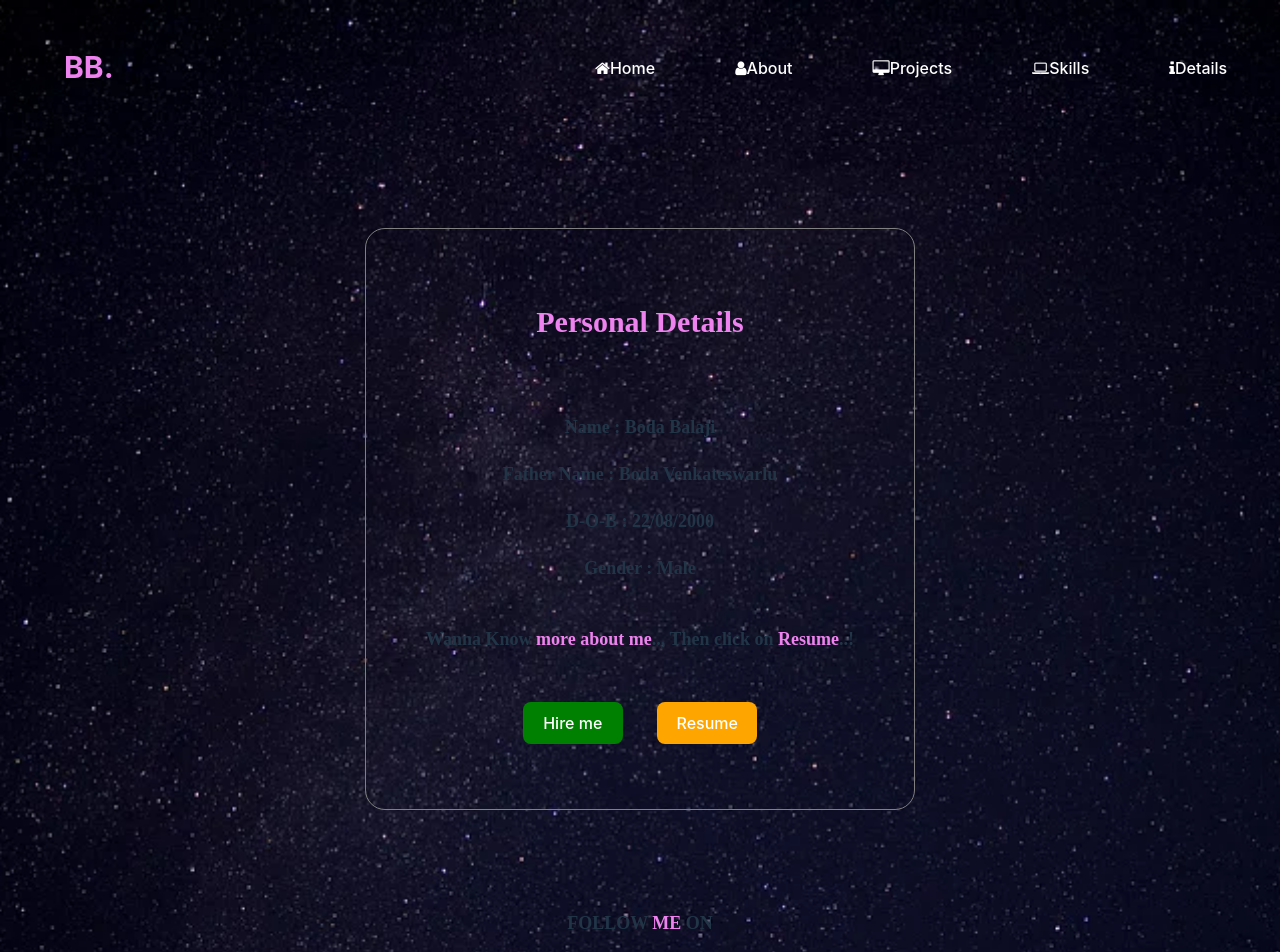
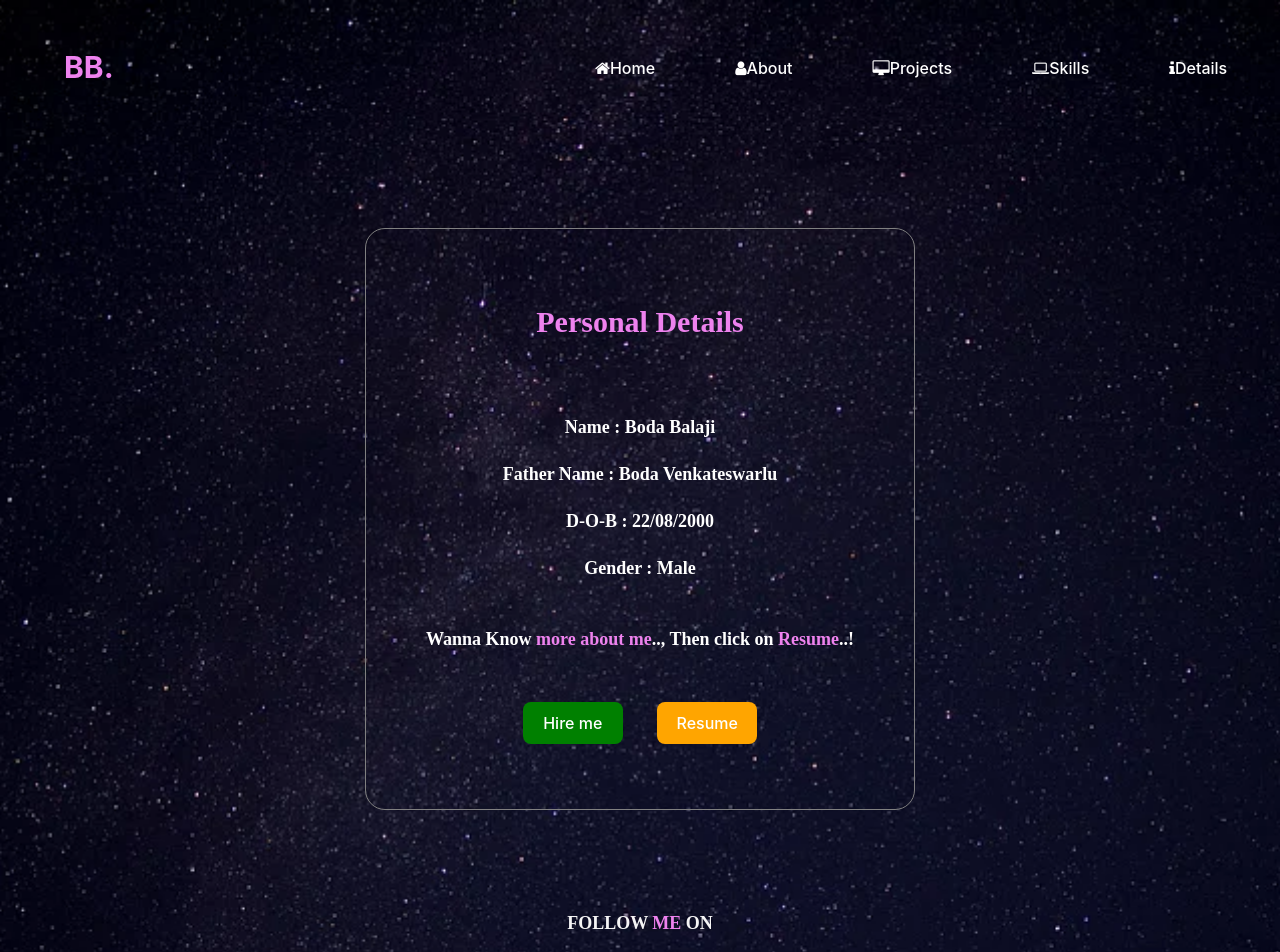
Before and after one commit to BodaBalaji/MyPortfolio, a React (Vite) app: page /Dashboard/Information in a window 1280 px wide. Shown: the top 952 px of the page. Built offline with nearby package versions, Linux system fonts and the light colour scheme.

Commit message:
required changes

```diff
--- a/src/components/Home.jsx
+++ b/src/components/Home.jsx
@@ -16,7 +16,7 @@ const Home=()=>{
         <footer className="sm">
             <h2>CONNECT WITH ME ON</h2>
             <div>
-                <a href="https://github.com/BodaBalaji"><i className="fa fa-github"></i></a>
+                <a href="https://github.com/BodaBalaji/MyPortfolio"><i className="fa fa-github"></i></a>
             <a href="https://www.linkedin.com/in/boda-balaji-684930285?utm_source=share&utm_campaign=share_via&utm_content=profile&utm_medium=android_app" target="_blank"><i className="fa fa-linkedin"></i></a>
             <a href="https://www.instagram.com/balajirysh?igsh=MXcwcDFhemZkMHU3eQ=="><i className="fa fa-instagram"></i></a>
             <a href="https://x.com/balajiboda2208?t=WHJRQTeOfP25af3h36eeBA&s=09"><i className="fa fa-twitter"></i></a>
--- a/src/components/Information.jsx
+++ b/src/components/Information.jsx
@@ -23,7 +23,7 @@ import {useNavigate} from "react-router-dom";
              <div className="inf2">
             <div >
                 <h2>FOLLOW <span style={{color:"violet"}}>ME</span> ON </h2>
-                <a href="#"><i className="fa fa-github"></i></a>
+                <a href="https://github.com/BodaBalaji/MyPortfolio"><i className="fa fa-github"></i></a>
             <a href="https://www.linkedin.com/in/boda-balaji-684930285?utm_source=share&utm_campaign=share_via&utm_content=profile&utm_medium=android_app" target="_blank"><i className="fa fa-linkedin"></i></a>
             <a href="https://www.instagram.com/balajirysh?igsh=MXcwcDFhemZkMHU3eQ=="><i className="fa fa-instagram"></i></a>
             <a href="https://x.com/balajiboda2208?t=WHJRQTeOfP25af3h36eeBA&s=09"><i className="fa fa-twitter"></i></a>
--- a/src/index.css
+++ b/src/index.css
@@ -4,6 +4,13 @@ body {
   background-size: cover;
   background-position: center;
   background-repeat: no-repeat;
+}
+
+p{
+  color: white;
+}
+h2{
+  color: whitesmoke;
 }
 
 
```
